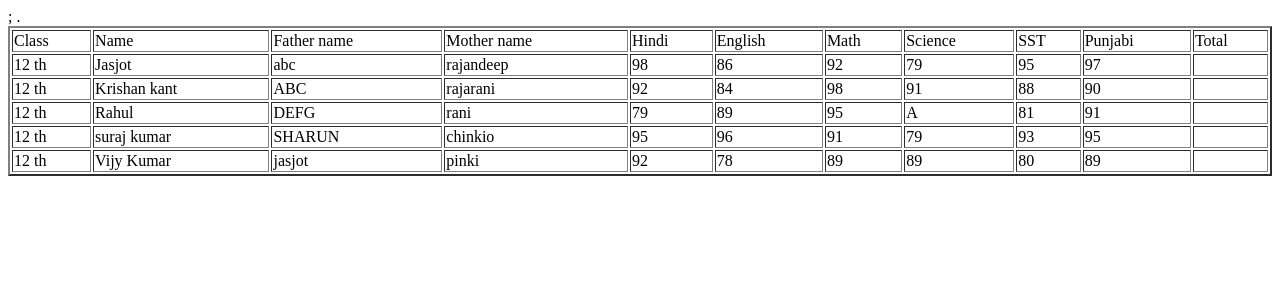
After one commit to krishankant1947/java, a PHP site: page /marksheet.php in a window 1280 px wide. The commit adds this page. Shown: the top 300 px of the page. Run offline with PHP 8.4, Linux system fonts and the light colour scheme.

Commit message:
marksheet

```diff
--- /dev/null
+++ b/marksheet.php
@@ -0,0 +1,73 @@
+<!DOCTYPE html>
+<html lang="en">
+<head>
+    <meta charset="UTF-8">
+    <meta name="viewport" content="width=device-width, initial-scale=1.0">
+    <title>Document</title>
+
+    <?php
+$students = [
+    ['name'=>'Jasjot','father'=>'abc','mother'=>'rajandeep','hindi'=>'98','English'=>'86','Math'=>'92','Science'=>'79','SST'=>'95','Punjabi'=>'97','Total'=>''],
+    ['name'=>'Krishan kant','father'=>' ABC','mother'=>'rajarani','hindi'=>'92','English'=>'84','Math'=>'98','Science'=>'91','SST'=>'88','Punjabi'=>'90','Total'=>''],
+    ['name'=>'Rahul','father'=>'DEFG','mother'=>'rani','hindi'=>'79','English'=>'89','Math'=>'95','Science'=>'A','SST'=>'81','Punjabi'=>'91','Total'=>''],
+    ['name'=>'suraj kumar' ,'father'=>'SHARUN','mother'=>'chinkio','hindi'=>'95','English'=>'96','Math'=>'91','Science'=>'79','SST'=>'93','Punjabi'=>'95','Total'=>''],
+    ['name'=>'Vijy Kumar  ','father'=>'jasjot','mother'=>'pinki','hindi'=>'92','English'=>'78','Math'=>'89','Science'=>'89','SST'=>'80','Punjabi'=>'89','Total'=>''],
+];
+
+?>;
+</head>
+<body>
+
+
+
+<table border="2" width="100%">
+<tr>
+    <td>Class</td>
+    <td>Name</td>
+    <td>Father name</td>
+    <td>Mother name</td>
+    <td>Hindi</td>
+    <td>English</td>
+    <td>Math</td>
+    <td>Science</td>
+    <td>SST</td>
+    <td>Punjabi</td>.
+    <td>Total</td>
+</tr>
+<?php
+foreach($students as $key => $value){
+    $series = '12 th';
+    echo <<<TRROW
+    <tr>
+        <td>$series</td>
+        <td>{$value['name']}</td>
+        <td>{$value['father']}</td>
+        <td>{$value['mother']}</td>
+        <td>{$value['hindi']}</td>
+        <td>{$value['English']}</td>
+        <td>{$value['Math']}</td>
+        <td>{$value['Science']}</td>
+        <td>{$value['SST']}</td>
+         <td>{$value['Punjabi']}</td>
+         <td>{$value['Total']}</td>
+
+    </tr>
+TRROW;
+}
+
+?>
+</table>
+
+
+
+
+
+
+
+
+
+
+
+
+</body>
+</html>
```
Also changed, not shown: student.php (+0 -84 lines).
